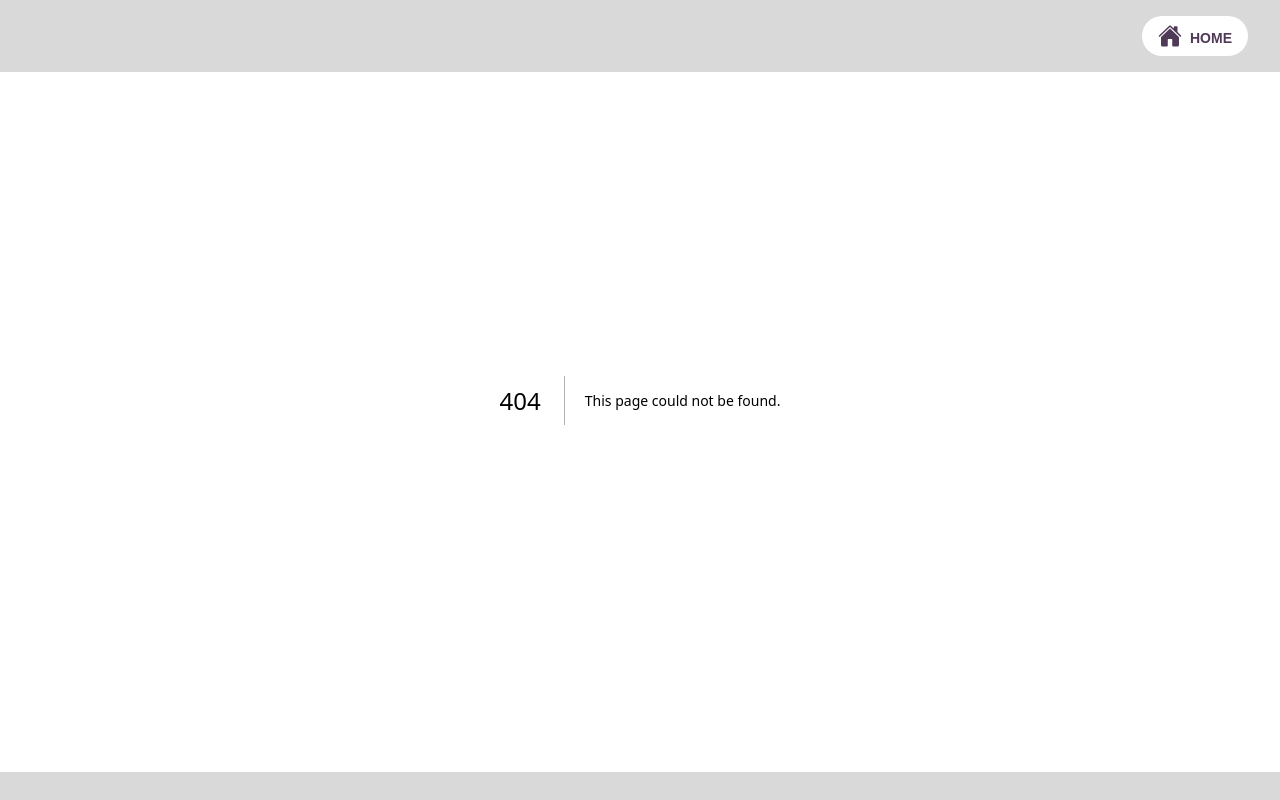
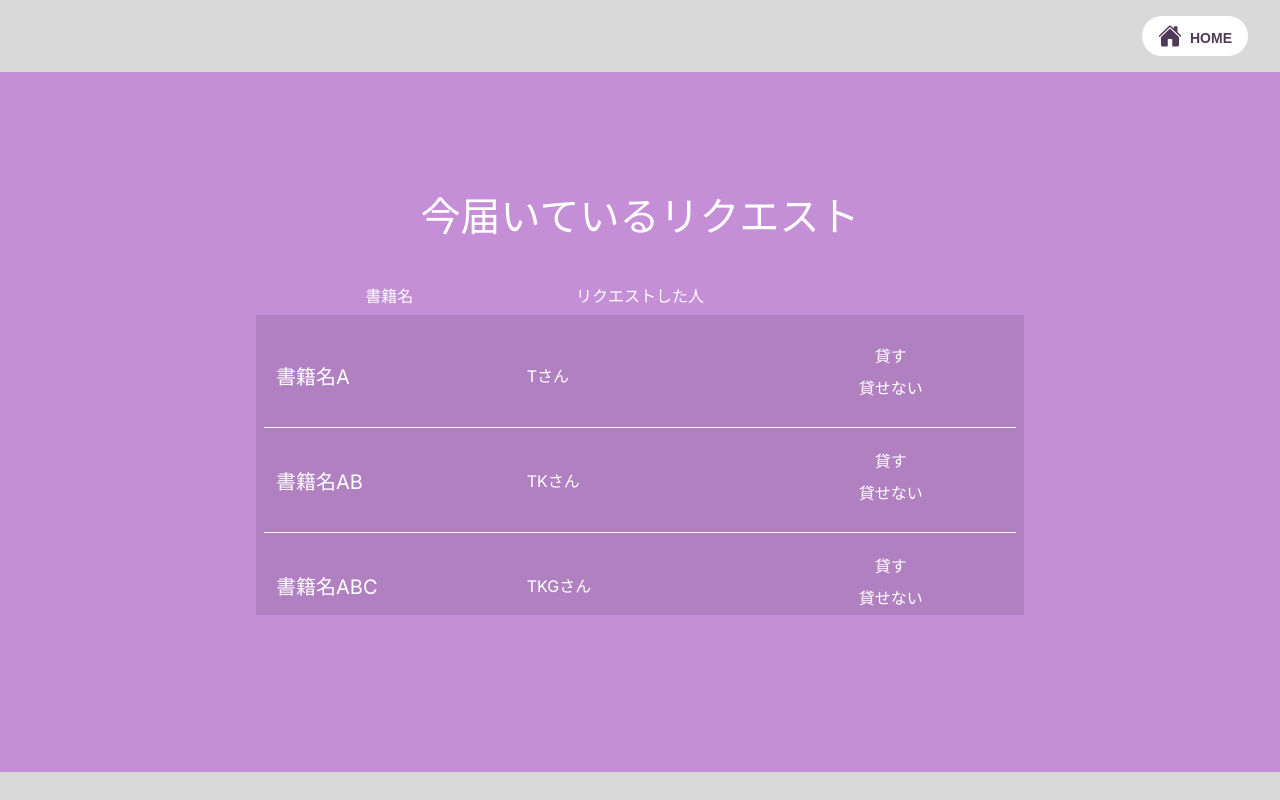
Before and after one commit to tamago-kake-gohan/tosho-kanri-ghost-client, a Next.js app: page /lendRequest in a window 1280 px wide. Before the commit this address had no page. Built offline with nearby package versions, Linux system fonts and the light colour scheme.

Commit message:
feature: add page LendRequest

```diff
--- /dev/null
+++ b/src/app/lendRequest/lendRequest.css
@@ -0,0 +1,14 @@
+.lend-request-container {
+  display: flex;
+  flex-direction: column;
+  align-items: center;
+  justify-content: center;
+  height: 100vh;
+  background-color: #c48fd7;
+}
+
+.library-name {
+  color: white;
+  font-size: 40px;
+  margin-bottom: 32px;
+}
--- /dev/null
+++ b/src/app/lendRequest/page.tsx
@@ -0,0 +1,31 @@
+import RequestTable from "@/components/RequestTable/RequestTable";
+import "./lendRequest.css";
+
+const LendRequest = () => {
+  const requests = [
+    {
+      bookName: "書籍名A",
+      sender: "T",
+    },
+    {
+      bookName: "書籍名AB",
+      sender: "TK",
+    },
+    {
+      bookName: "書籍名ABC",
+      sender: "TKG",
+    },
+    {
+      bookName: "書籍名ABCABC",
+      sender: "TKGTKG",
+    },
+  ];
+  return (
+    <div className="lend-request-container">
+      <div className="library-name">今届いているリクエスト</div>
+      <RequestTable requests={requests} />
+    </div>
+  );
+};
+
+export default LendRequest;
```
